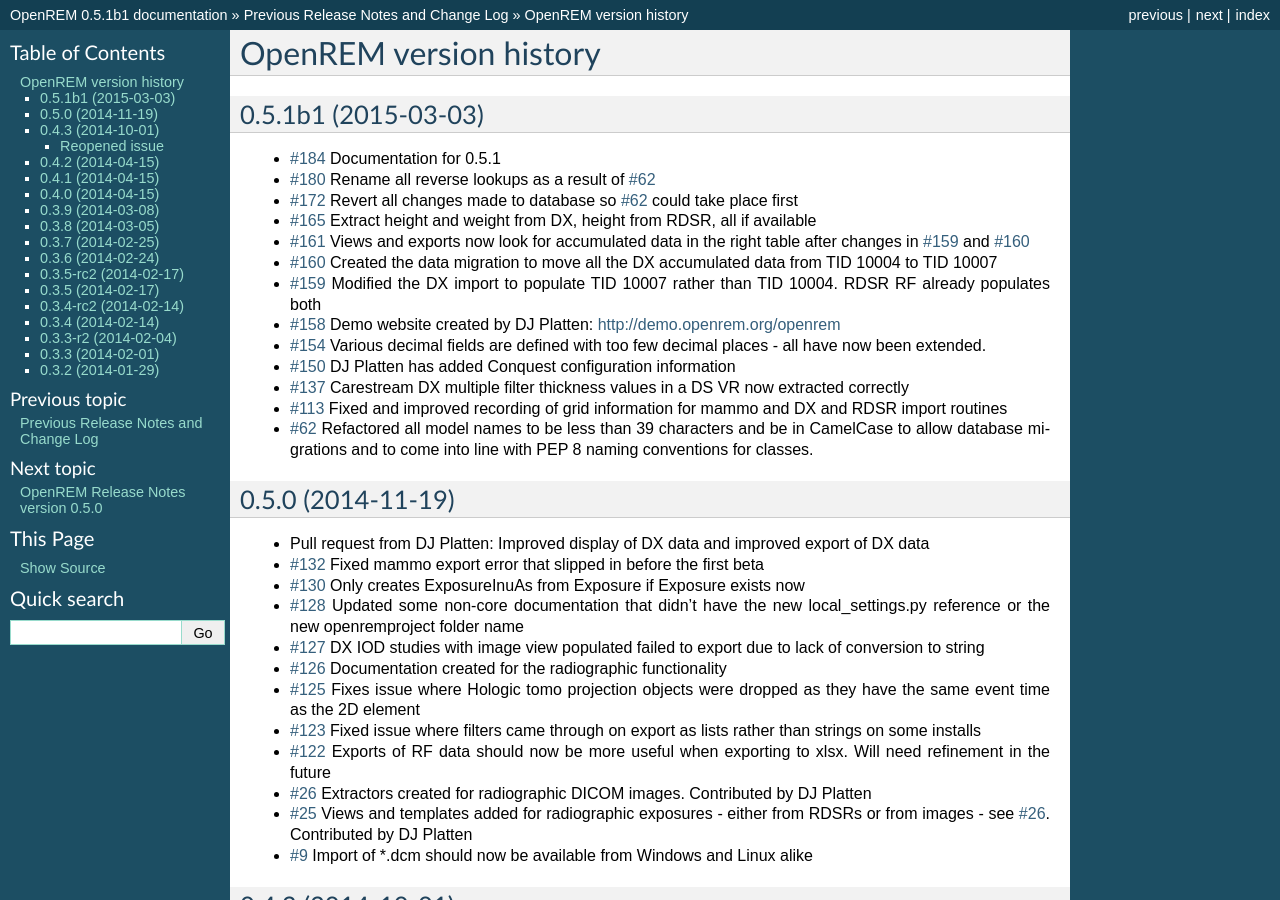
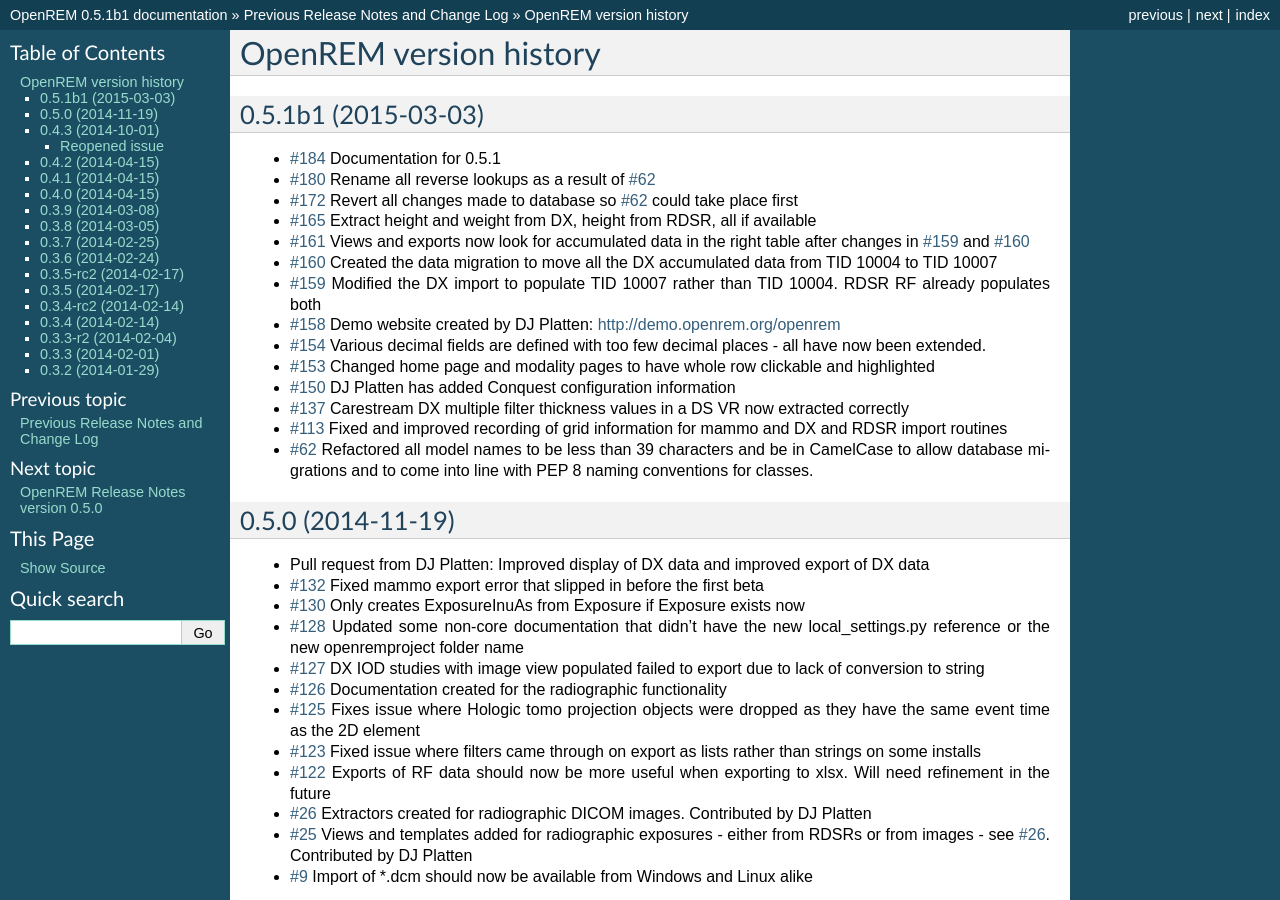
Before and after one commit to ckswilliams/modOpenREM, a Sphinx documentation site: the page built from docs/changes.rst, in a window 1280 px wide and 900 px high. Built offline with Sphinx 7.4.7, drawn with Linux system fonts in a browser that asks for light colours.

Commit message:
Added ref #153 to changes

```diff
--- a/docs/changes.rst
+++ b/docs/changes.rst
@@ -14,6 +14,7 @@
 * `#159`_  Modified the DX import to populate TID 10007 rather than TID 10004. RDSR RF already populates both
 * `#158`_  Demo website created by DJ Platten: http://demo.openrem.org/openrem
 * `#154`_  Various decimal fields are defined with too few decimal places - all have now been extended.
+* `#153`_  Changed home page and modality pages to have whole row clickable and highlighted
 * `#150`_  DJ Platten has added Conquest configuration information
 * `#137`_  Carestream DX multiple filter thickness values in a DS VR now extracted correctly
 * `#113`_  Fixed and improved recording of grid information for mammo and DX and RDSR import routines
```
